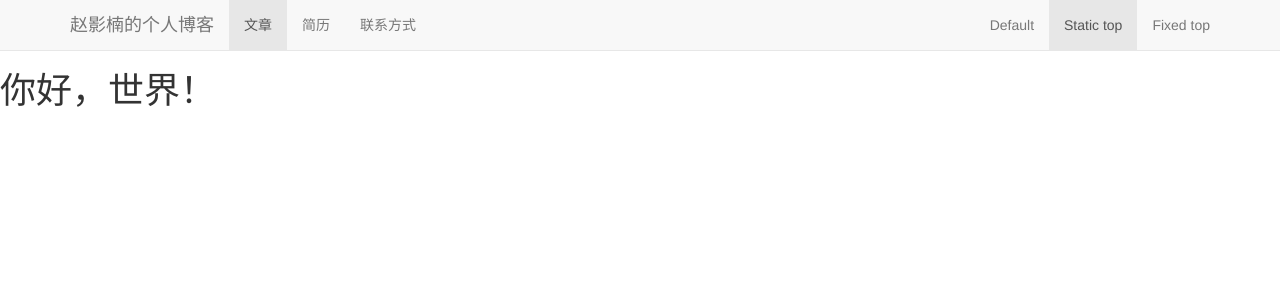
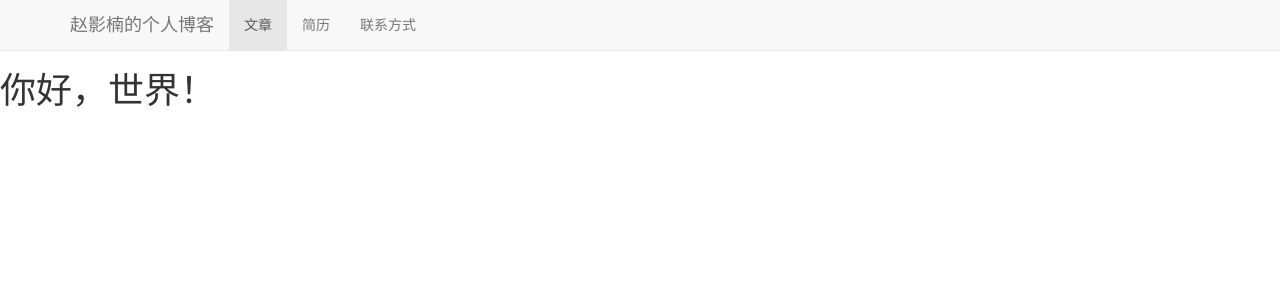
Before and after one commit to simonzhao/simonzhao.github.io, a Jekyll site: the page built from index.md, in a window 1280 px wide. Shown: the top 300 px of the page. Built offline with Jekyll 4.4.1, drawn with Linux system fonts in a browser that asks for light colours; comment, search, counter and statistics services are not loaded.

Commit message:
去除不必要的右侧数据

```diff
--- a/_layouts/index.html
+++ b/_layouts/index.html
@@ -36,12 +36,6 @@
 	              <li class="active"><a href="/">文章</a></li>
 	              <li><a href="#about">简历</a></li>
 	              <li><a href="#contact">联系方式</a></li>
-
-	            </ul>
-	            <ul class="nav navbar-nav navbar-right">
-	              <li><a href="../navbar/">Default</a></li>
-	              <li class="active"><a href="./">Static top <span class="sr-only">(current)</span></a></li>
-	              <li><a href="../navbar-fixed-top/">Fixed top</a></li>
 	            </ul>
 	          </div><!--/.nav-collapse -->
 	        </div>
```
